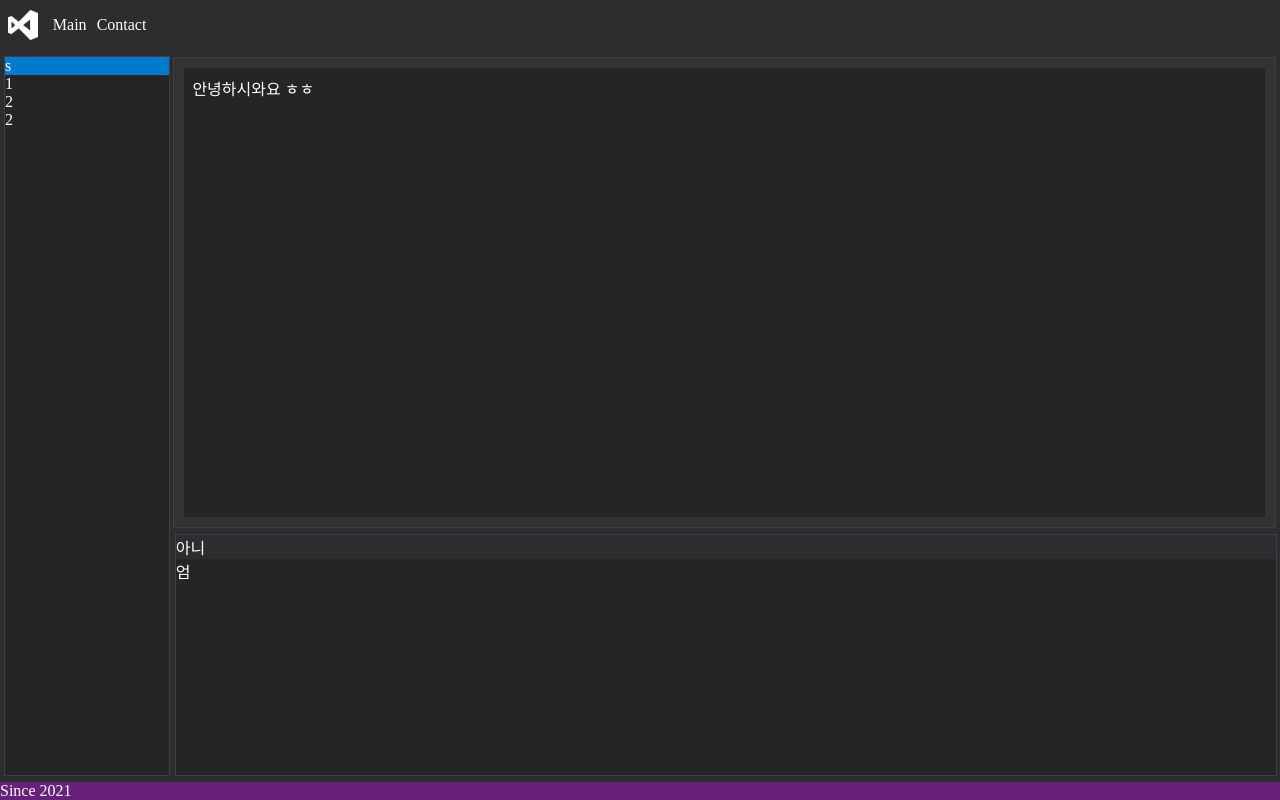
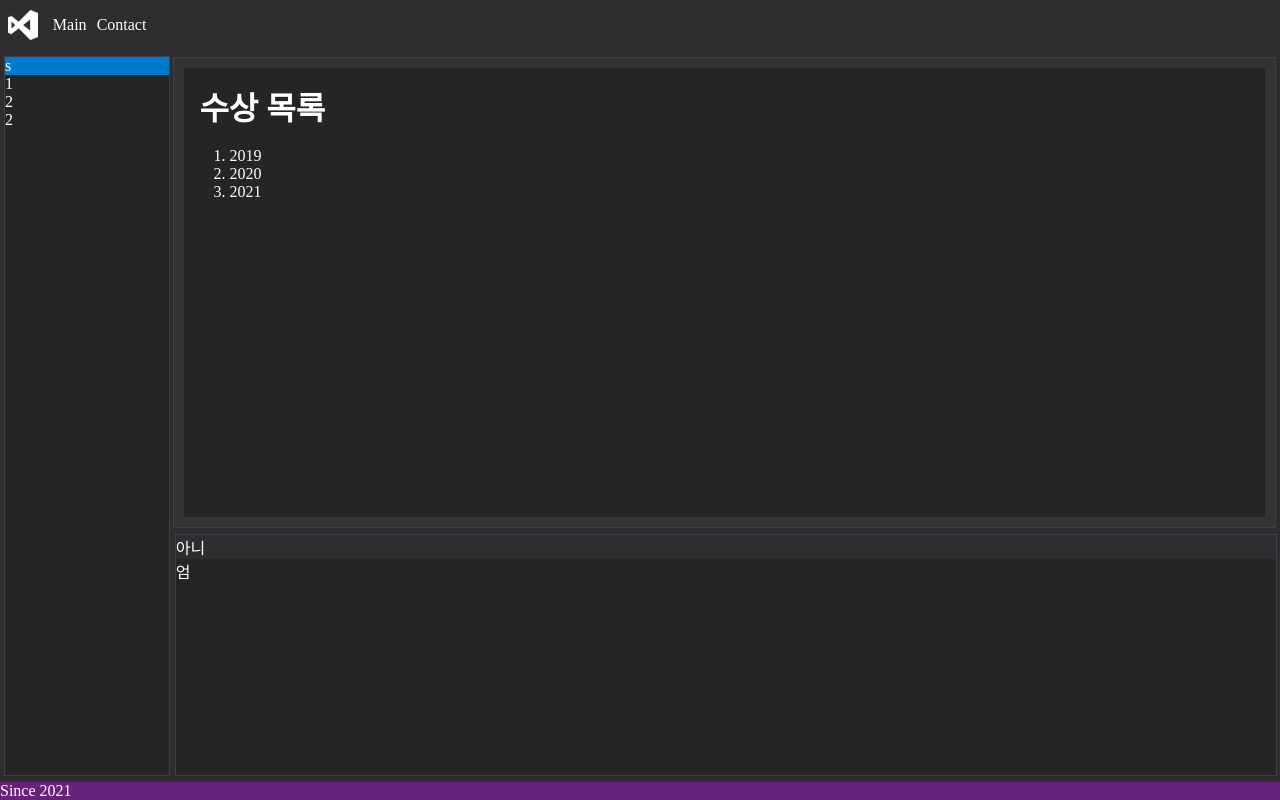
Before and after one commit to JoonSimJoon/2021portfolio, a React (Create React App) app: page / in a window 1280 px wide. Built offline with nearby package versions, Linux system fonts and the light colour scheme.

Commit message:
20210913

```diff
--- a/src/App.js
+++ b/src/App.js
@@ -6,7 +6,6 @@ import Contact from './pages/Contact';
 import Header from './Components/Header';
 import Index from './Components/Index';
 import Footer from './Components/Footer';
-import Section from './Components/Section';
 
 
 const GlobalStyle = createGlobalStyle`
@@ -38,7 +37,6 @@ const App = ()=> {
       <Header/>
       <Footer/>
       <Index/>
-      <Section/>
       <Route exact path="/" exact>
         <Main/>
       </Route>
--- a/src/Components/Section.jsx
+++ b/src/Components/Section_Contact.jsx
@@ -52,7 +52,7 @@ overflow: auto;
 
 
 
-const Section = props => {
+const Section_Contact = props => {
     return (
      <>
         <Wrapper>
@@ -64,4 +64,4 @@ const Section = props => {
      </>
 );
 };
-export default Section;
+export default Section_Contact;
--- /dev/null
+++ b/src/Components/Section_Main.jsx
@@ -0,0 +1,75 @@
+import React,{memo} from "react";
+import styled from "styled-components";
+import {Link} from "react-router-dom"
+import {createGlobalStyle} from 'styled-components';
+
+
+
+const Wrapper = styled.div`
+width: 86%;
+height: 58.6%;
+bottom: 34%;
+right: 0.3%;
+position:fixed;
+display: flex;
+flex-direction: row;
+
+background-color:#252526;
+border: 1px solid #3f3f46;
+color:#fff;
+`;
+
+const Left_box = styled.div`
+background-color:#333333;
+width:13px;
+display: inline-block;
+border: 1px solid #3f3f46;
+`;
+
+const Text_box = styled.div`
+display: inline-block;
+padding: 15px;
+width: 100%;
+border-color: #333333;
+border-width: 10px;
+border-style: solid;
+
+
+color:#fff;
+overflow: auto;
+   &::-webkit-scrollbar{
+      width: 10px;
+      height : 15px;
+      background-color: rgba(0,0,0,0.3)
+
+   }
+   &::-webkit-scrollbar-thumb{
+      background: rgba(255,255,255,0.4);
+     ;
+   }
+`;
+
+const List_box = styled.li`
+   left: 30px;
+`;
+
+
+const Section_Main = props => {
+    return (
+     <>
+        <Wrapper>
+        <Text_box>
+            <h1> 수상 목록</h1> <br/>
+            <ol>
+               <List_box> 2019</List_box>
+               <ul></ul>
+               <List_box> 2020</List_box>
+               <List_box> 2021</List_box>
+            </ol>
+         </Text_box>
+
+        </Wrapper>
+     </>
+);
+};
+export default Section_Main;
--- a/src/css/Section.css
+++ /dev/null
@@ -1,3 +0,0 @@
-div{
-    display: inline;
-}
--- a/src/pages/Contact.jsx
+++ b/src/pages/Contact.jsx
@@ -1,14 +1,14 @@
 import React from 'react';
 import Header from '../Components/Header';
-
+import Section_Contact from '../Components/Section_Contact';
 class Contact extends React.Component{
 
 
     render() {
         return (
-            <div style={{ marginTop: '3%', overflowX: 'auto', marginLeft:'20%' }}>
-
-            </div>
+            <>
+            <Section_Contact/>
+            </>
         );
     }
 }
--- a/src/pages/Main.jsx
+++ b/src/pages/Main.jsx
@@ -1,15 +1,13 @@
 import React from 'react';
 import Header from '../Components/Header';
-
+import Section_Main from '../Components/Section_Main';
 
 class Main extends React.Component{
 
     render() {
         return (
             <>
-            <div style={{ marginTop: '0%', overflowX: 'auto', marginLeft:'20%'}}>
-
-            </div>
+            <Section_Main/>
 
 
             </>
```
Also changed, not shown: 이력정리 - 경력.txt (added), 이력정리 - 대회.txt (added).
